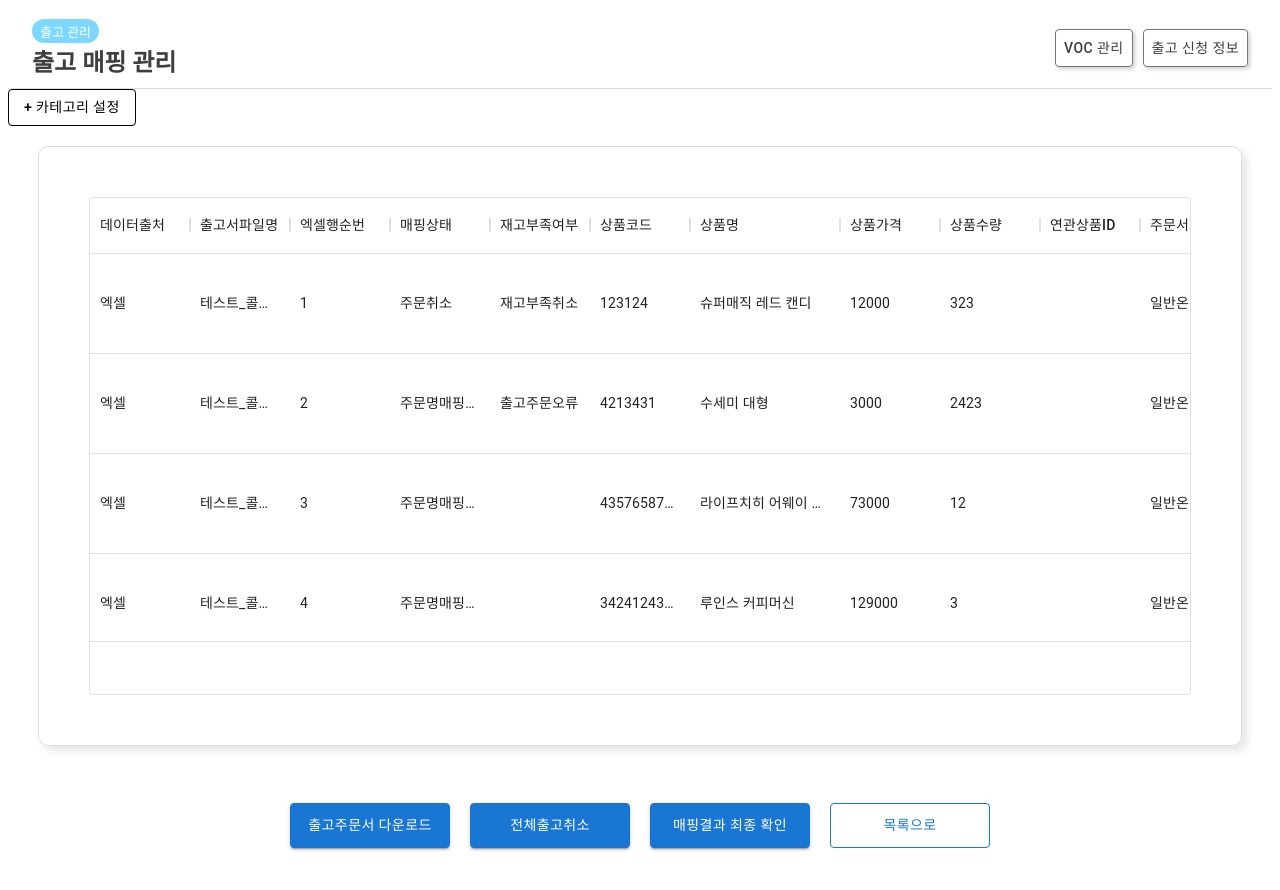
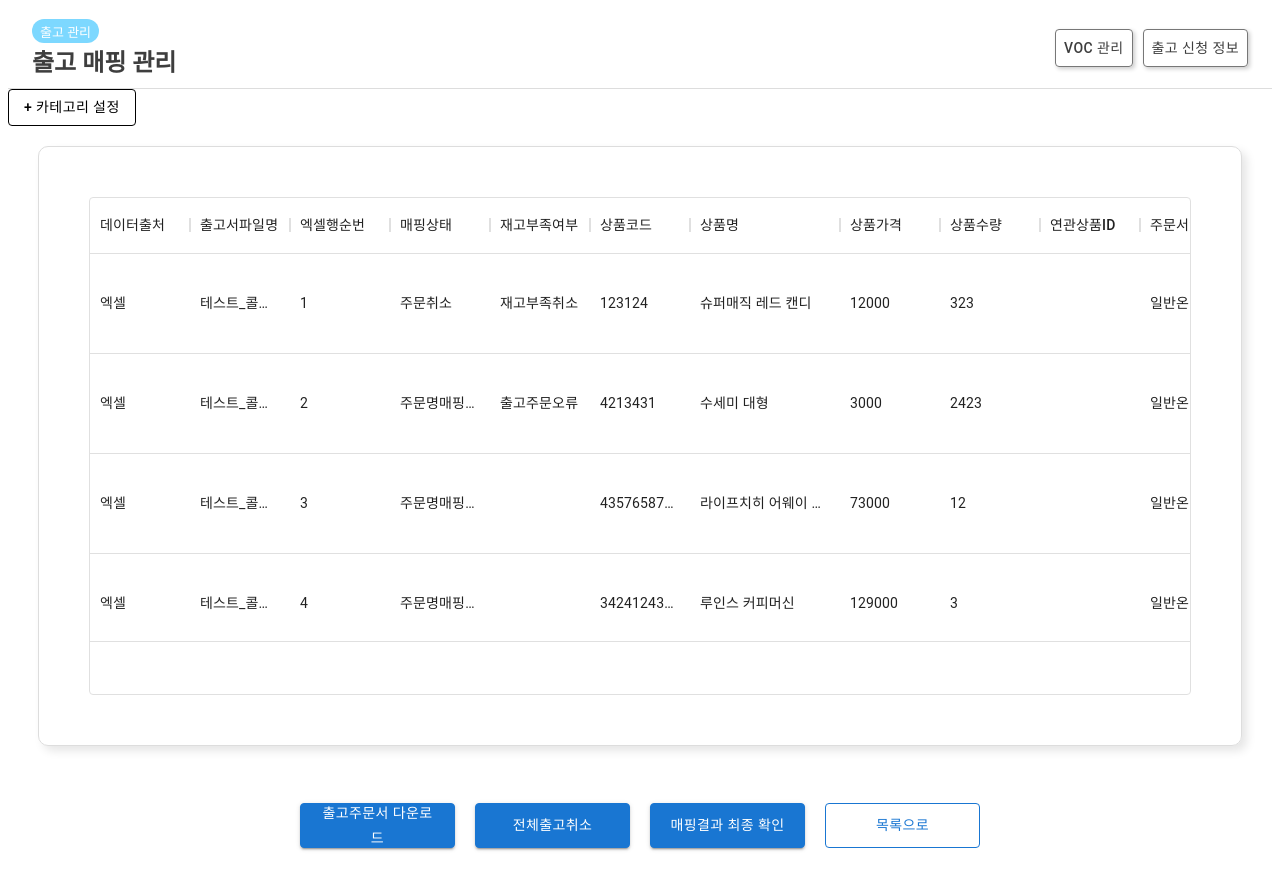
Before and after one commit to PreOnBoarding-Team17/Week3_Table, a React (Create React App) app: page / in a window 1280 px wide. Shown: the top 890 px of the page. Built offline with nearby package versions, Linux system fonts and the light colour scheme; data requests are answered from the project's data file; what emotion-reset would draw is missing.

Commit message:
fix #9: SelectModal에 SubmitButton 적용

```diff
--- a/src/Components/Common/SubmitButton/index.tsx
+++ b/src/Components/Common/SubmitButton/index.tsx
@@ -5,16 +5,21 @@ import styled from '@emotion/styled';
 interface SubmitButtonProps {
   variant: 'outlined' | 'contained';
   text: string;
+  onClick?: () => void;
 }
 
-const SubmitButton = ({ variant, text }: SubmitButtonProps) => {
-  return <CustomButton variant={variant}>{text}</CustomButton>;
+const SubmitButton = ({ variant, text, onClick }: SubmitButtonProps) => {
+  return (
+    <CustomButton variant={variant} onClick={onClick}>
+      {text}
+    </CustomButton>
+  );
 };
 
 const CustomButton = styled(Button)`
   border: 1px solid #1976d2;
   margin: 10px;
-  width: 160px;
+  width: 155px;
   height: 45px;
 `;
 
--- a/src/Components/SelectModal/index.tsx
+++ b/src/Components/SelectModal/index.tsx
@@ -11,6 +11,7 @@ import {
 import styled from '@emotion/styled';
 import { SelectedInterface } from 'Utils/Interfaces';
 import useToggle from 'Utils/Hooks/UseToggle';
+import SubmitButton from 'Components/Common/SubmitButton';
 
 const MODALTITLE = '카테고리를 선택해주세요.';
 const MODALBTNTEXT = '선택 완료';
@@ -70,10 +71,11 @@ const SelectModal: React.FC<CustomModalProps> = ({
               ))}
             </FormGroup>
           </ModalContent>
-
-          <Button variant="contained" size="large" onClick={handleSubmit}>
-            {MODALBTNTEXT}
-          </Button>
+          <SubmitButton
+            variant="contained"
+            text={MODALBTNTEXT}
+            onClick={handleSubmit}
+          />
         </ModalContainer>
       </Modal>
     </div>
```
